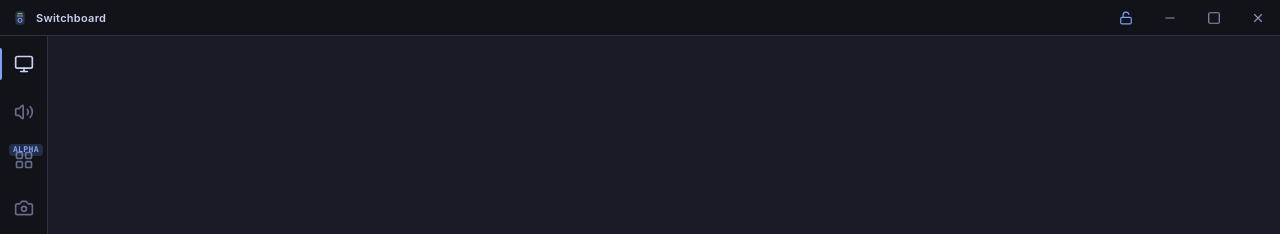
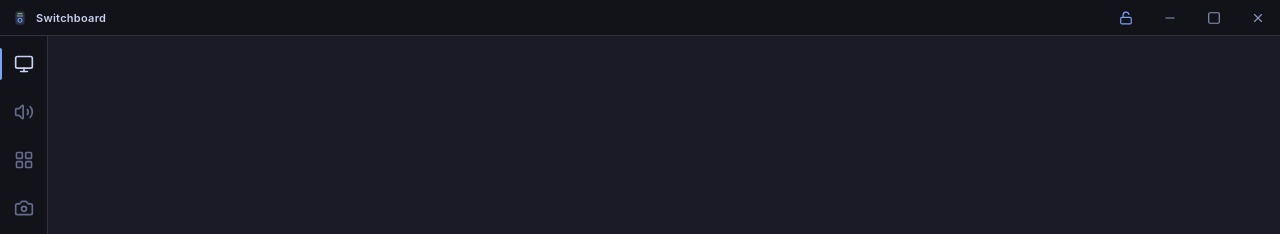
Before and after one commit to aiyu-ayaan/Switchboard, a React (Vite) app in the folder frontend/: page / in a window 1280 px wide. Shown: the top 234 px of the page. Built offline with nearby package versions, Linux system fonts and the light colour scheme.

Commit message:
style(desktop): remove alpha tag overlay from activity rail icon

```diff
--- a/frontend/src/renderer/App.tsx
+++ b/frontend/src/renderer/App.tsx
@@ -14,7 +14,7 @@ import { useHostState } from './useHostState';
 const SECTIONS = [
   { id: 'displays' as const, label: 'Displays', icon: Monitor },
   { id: 'audio' as const, label: 'Audio and media', icon: Volume2 },
-  { id: 'deck' as const, label: 'Switchboard Deck', icon: LayoutGrid, tag: 'ALPHA' },
+  { id: 'deck' as const, label: 'Switchboard Deck', icon: LayoutGrid },
   { id: 'camera' as const, label: 'Camera', icon: Camera },
   { id: 'files' as const, label: 'File transfers', icon: Send },
   { id: 'devices' as const, label: 'Paired devices', icon: Smartphone },
--- a/frontend/src/renderer/components/Shell.tsx
+++ b/frontend/src/renderer/components/Shell.tsx
@@ -56,7 +56,7 @@ export function TitleBar({ subtitle, locked }: { subtitle: string; locked?: bool
 }
 
 interface ActivityBarProps {
-  items: Array<{ id: ViewId; label: string; icon: LucideIcon; badge?: number; tag?: string }>;
+  items: Array<{ id: ViewId; label: string; icon: LucideIcon; badge?: number }>;
   active: ViewId;
   onSelect: (id: ViewId) => void;
 }
@@ -65,7 +65,7 @@ interface ActivityBarProps {
 export function ActivityBar({ items, active, onSelect }: ActivityBarProps) {
   return (
     <nav aria-label="Sections" className="flex w-12 shrink-0 flex-col border-r border-edge bg-rail py-1">
-      {items.map(({ id, label, icon: Icon, badge, tag }) => {
+      {items.map(({ id, label, icon: Icon, badge }) => {
         const selected = id === active;
         return (
           <button
@@ -90,10 +90,6 @@ export function ActivityBar({ items, active, onSelect }: ActivityBarProps) {
             {badge ? (
               <span className="absolute right-2 top-3 flex h-4 min-w-4 items-center justify-center rounded-full bg-accent px-1 font-mono text-[10px] font-semibold tabular-nums text-rail">
                 {badge}
-              </span>
-            ) : tag ? (
-              <span className="absolute right-1 top-2 flex items-center justify-center rounded bg-accent/20 px-1 font-mono text-[8px] font-bold uppercase tracking-wider text-accent leading-none py-0.5">
-                {tag}
               </span>
             ) : null}
           </button>
```
